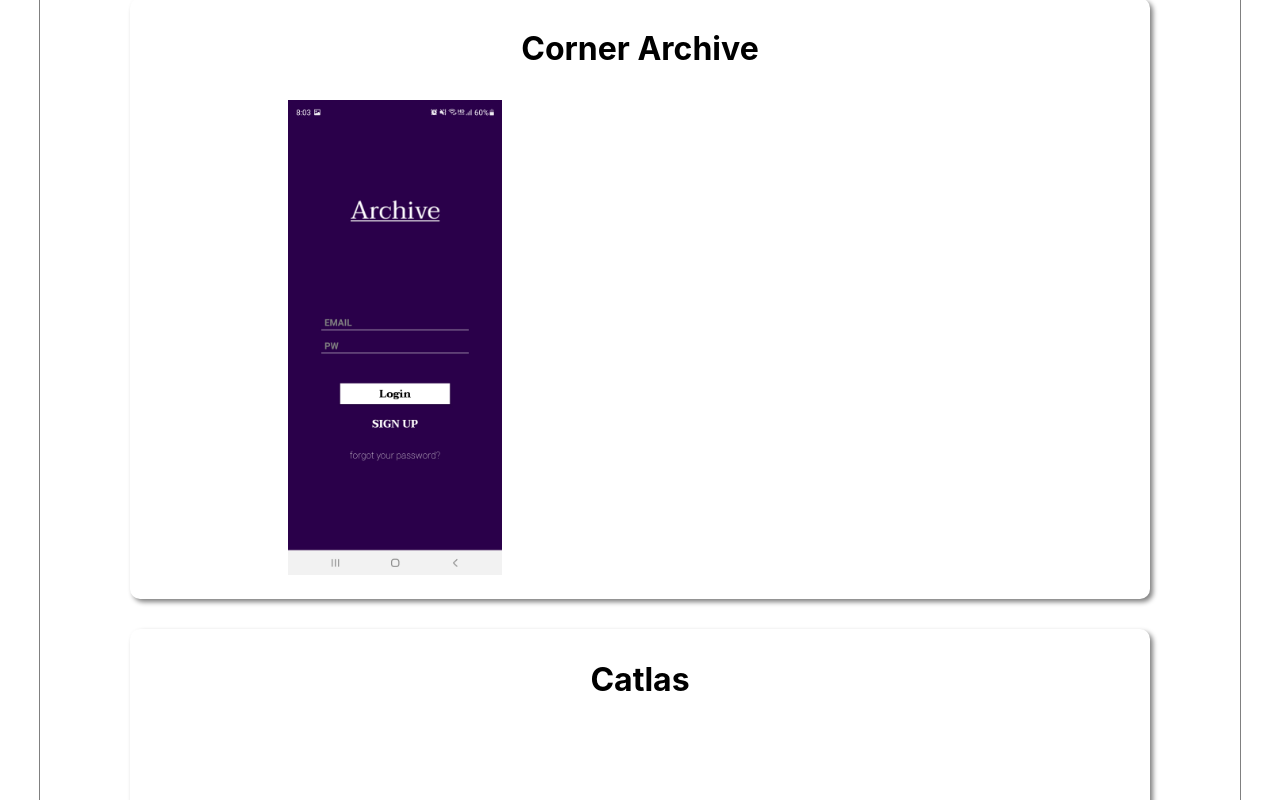
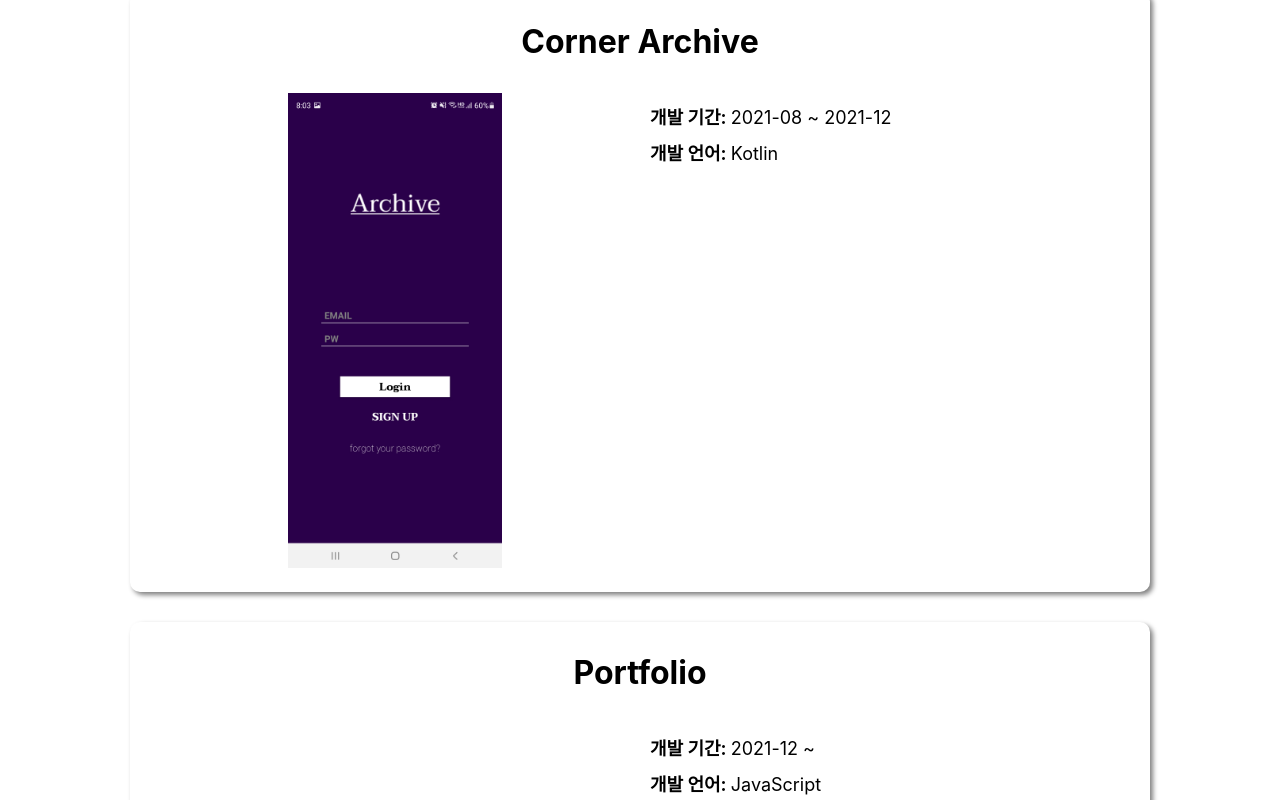
Before and after one commit to markyul/Portfolio, a React (Create React App) app: page / in a window 1280 px wide. Shown: the part 1460-2260 px from the top of the page. Built offline with nearby package versions, Linux system fonts and the light colour scheme; a web font is replaced by a local one.

Commit message:
project contents 구현중
개발 기간, 개발 언어 추가

```diff
--- a/src/App.css
+++ b/src/App.css
@@ -8,7 +8,7 @@
   padding-bottom: 20px;
   margin: 0 auto;
   align-items: center;
-  border: 1px solid gray;
+  /* border: 1px solid gray; */
 }
 .container-title {
   padding-top: 30px;
@@ -155,6 +155,14 @@
   height: 475px;
   object-fit: cover;
 }
+.project-contents {
+  padding: 10px;
+  font-size: 18px;
+  text-align: left;
+}
+.project-contents div {
+  margin-bottom: 10px;
+}
 
 .App-logo {
   height: 40vmin;
--- a/src/components/Projects.js
+++ b/src/components/Projects.js
@@ -1,17 +1,25 @@
 import React from "react";
 import ProjectCard from "./common/ProjectCard";
 import corner_archive1 from "../asset/corner_archive1.jpg";
-import catlas from "../asset/catlas1.png";
+import portfolio from "../asset/portfolio.png";
 
 export default function Projects() {
   const projects = [
     {
       name: "Corner Archive",
       img: corner_archive1,
+      contents: {
+        period: "2021-08 ~ 2021-12",
+        lang: "Kotlin",
+      },
     },
     {
-      name: "Catlas",
-      img: catlas,
+      name: "Portfolio",
+      img: portfolio,
+      contents: {
+        period: "2021-12 ~ ",
+        lang: "JavaScript",
+      },
     },
   ];
 
@@ -24,6 +32,7 @@ export default function Projects() {
             key={project.name}
             name={project.name}
             img={project.img}
+            contents={project.contents}
           />
         ))}
       </div>
--- a/src/components/common/ProjectCard.js
+++ b/src/components/common/ProjectCard.js
@@ -8,6 +8,16 @@ export default function ProjectCard(props) {
         <div className="project-screen">
           <img className="app-img" src={props.img} alt="app" />
         </div>
+        <div className="project-contents">
+          <div>
+            <strong>개발 기간: </strong>
+            {props.contents.period}
+          </div>
+          <div>
+            <strong>개발 언어: </strong>
+            {props.contents.lang}
+          </div>
+        </div>
       </article>
     </div>
   );
```
Also changed, not shown: src/asset/portfolio.png (added).
